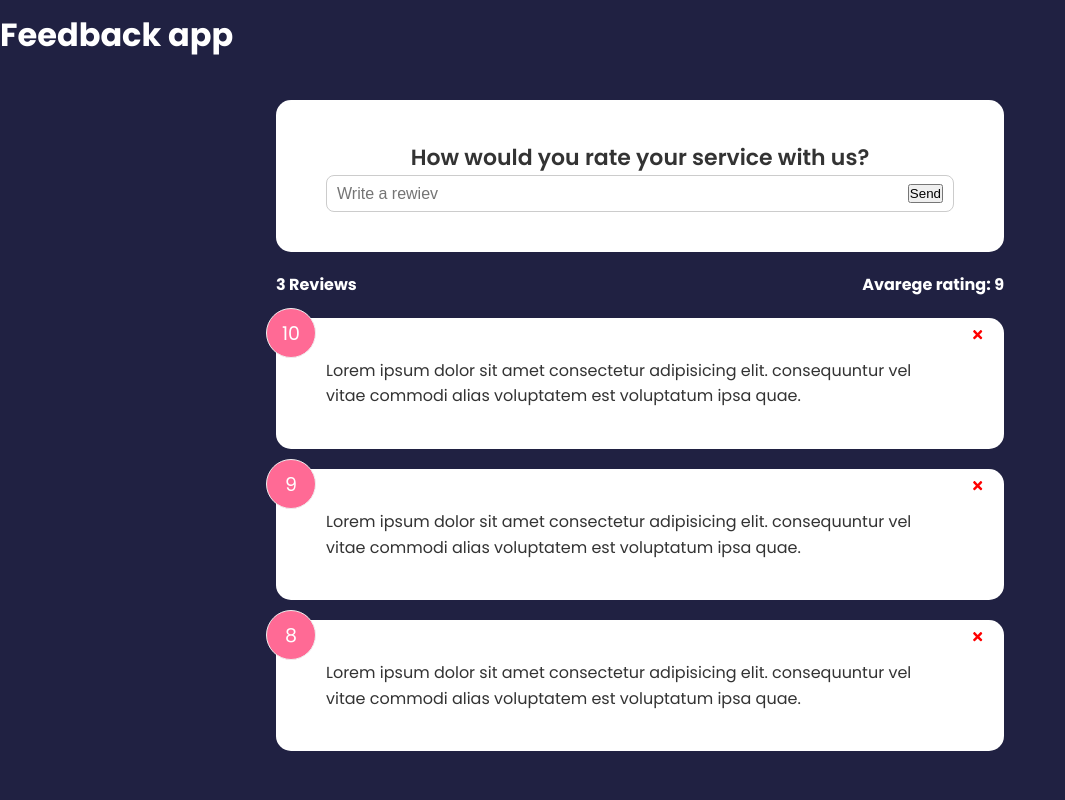
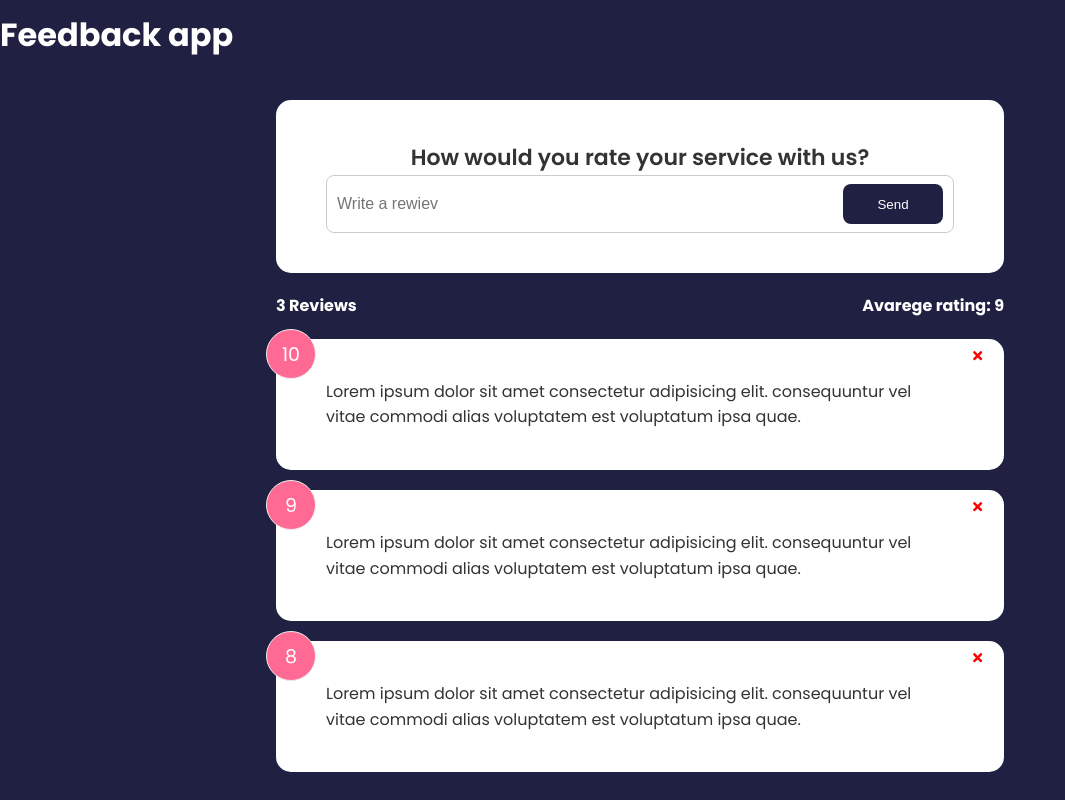
Before and after one commit to N00bG1rl/feedback-app, a React (Create React App) app: page / in a window 1280 px wide. Shown: the whole page, without its empty margins (0-1065 px from the left). Built offline with nearby package versions, Linux system fonts and the light colour scheme.

Commit message:
Added button component

```diff
--- a/src/components/FeedbackFrom.jsx
+++ b/src/components/FeedbackFrom.jsx
@@ -1,5 +1,7 @@
 import { useState } from 'react'
+
 import Card from './UI/Card'
+import Button from './UI/Button'
 
 function FeedbackFrom() {
 	const [text, setText] = useState('')
@@ -19,7 +21,7 @@
 						type='text'
 						placeholder='Write a rewiev'
 					/>
-					<button type='submit'>Send</button>
+					<Button type='submit'>Send</Button>
 				</div>
 			</form>
 		</Card>
--- /dev/null
+++ b/src/components/UI/Button.jsx
@@ -0,0 +1,24 @@
+import PropTypes from 'prop-types'
+
+function Button({ children, version, type, isDisabled }) {
+	return (
+		<button type={type} disabled={isDisabled} className={`btn btn-${version}`}>
+			{children}
+		</button>
+	)
+}
+
+Button.defaultProps = {
+	version: 'primary',
+	type: 'button',
+	isDisabled: false,
+}
+
+Button.propTypes = {
+	children: PropTypes.node.isRequired,
+	version: PropTypes.string,
+	type: PropTypes.string,
+	isDisabled: PropTypes.bool,
+}
+
+export default Button
```
